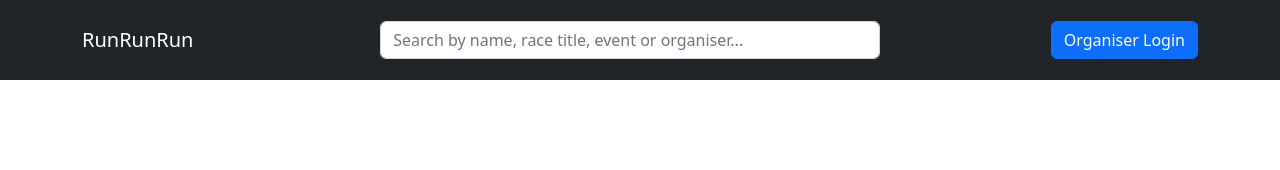
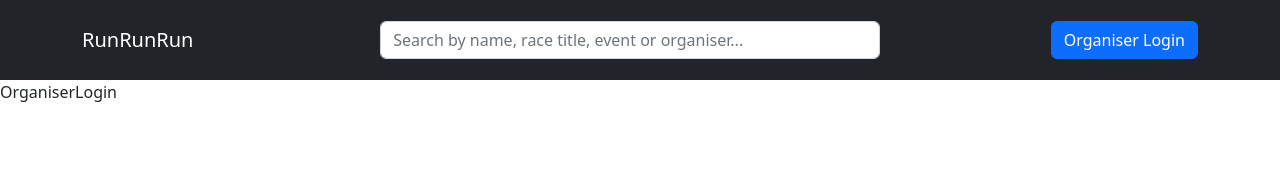
Before and after one commit to jonnyabrams/runrunrun, a React (Create React App) app: page /login in a window 1280 px wide. Shown: the top 170 px of the page. Built offline with nearby package versions, Linux system fonts and the light colour scheme.

Commit message:
feat: Home & OrganiserLogin pages/routes setup

```diff
--- a/src/App.tsx
+++ b/src/App.tsx
@@ -1,11 +1,21 @@
+import { BrowserRouter as Router, Route, Routes } from 'react-router-dom';
+
 import "./App.css";
 import Header from "./components/Header";
+import Home from './pages/Home';
+import OrganiserLogin from './pages/OrganiserLogin';
 
 const App = () => {
   return (
-    <div>
+    <Router>
       <Header />
-    </div>
+      <div>
+        <Routes>
+          <Route path="/" element={ <Home /> } />
+          <Route path="/login" element={ <OrganiserLogin /> } />
+        </Routes>
+      </div>
+    </Router>
   );
 };
 
--- /dev/null
+++ b/src/pages/Home.tsx
@@ -0,0 +1,8 @@
+
+const Home = () => {
+  return (
+    <div>Home</div>
+  )
+}
+
+export default Home
--- /dev/null
+++ b/src/pages/OrganiserLogin.tsx
@@ -0,0 +1,8 @@
+
+const OrganiserLogin = () => {
+  return (
+    <div>OrganiserLogin</div>
+  )
+}
+
+export default OrganiserLogin
```
